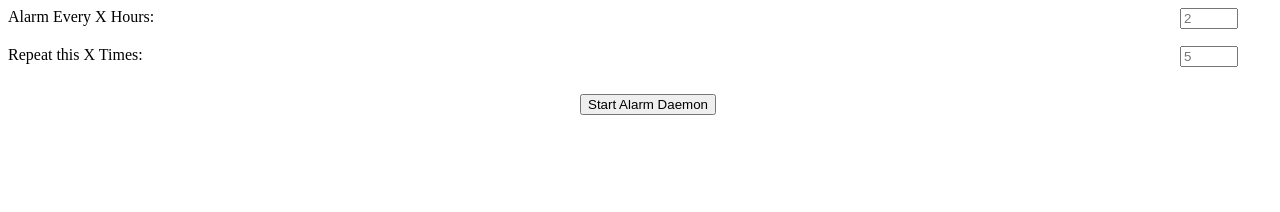
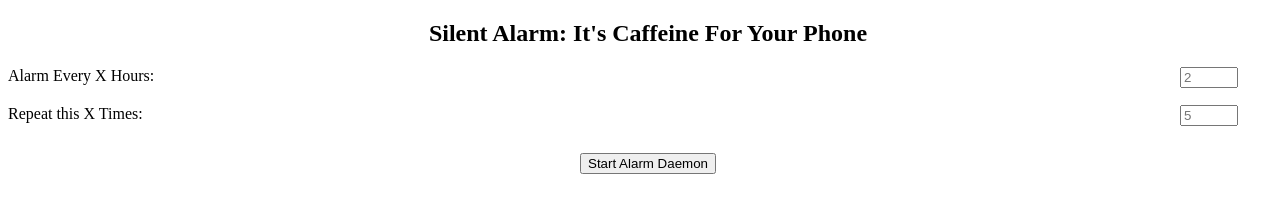
Before and after one commit to kglazko/silentalarmdaemonFXOS, a plain HTML site: page test-alarm_daemon/index.html in a window 1280 px wide. Drawn offline with Linux system fonts and the light colour scheme.

Commit message:
Adding an app title in-app

```diff
--- a/test-alarm_daemon/index.html
+++ b/test-alarm_daemon/index.html
@@ -10,6 +10,7 @@
 </head>
 
 <body>
+    <h2>Silent Alarm: It's Caffeine For Your Phone</h2>
     <div id="options">
         <label>Alarm Every X Hours:
             <input id="hr" name="hours" type="number" placeholder="2" />
--- a/test-alarm_daemon/style/css/style.css
+++ b/test-alarm_daemon/style/css/style.css
@@ -1,8 +1,15 @@
+@import url('http://fonts.googleapis.com/css?family=Changa+One|Permanent+Marker');
+
 body {
     width: 100%;
     height: 100%;
     overflow: hidden;
     text-align: center;
+}
+
+h2 {
+    padding-right:10px;
+    padding-left:10px;
 }
 
 label {
```
